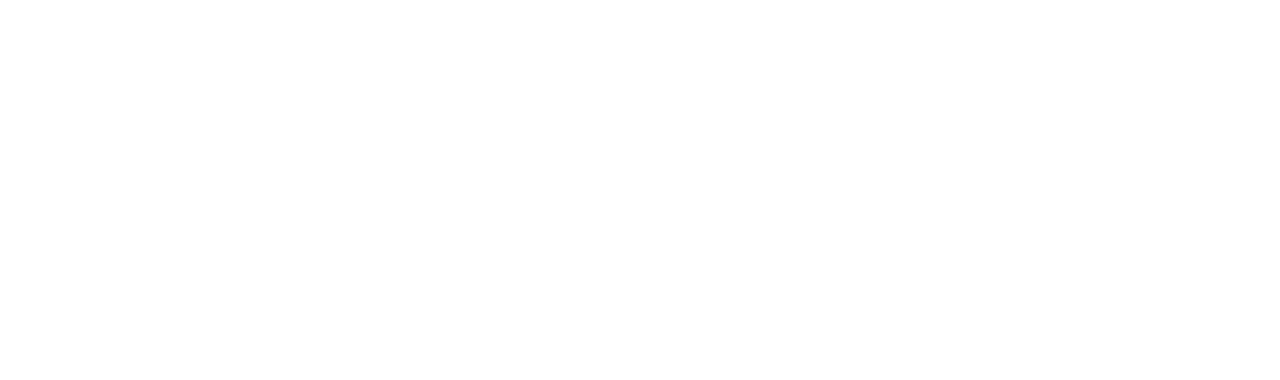
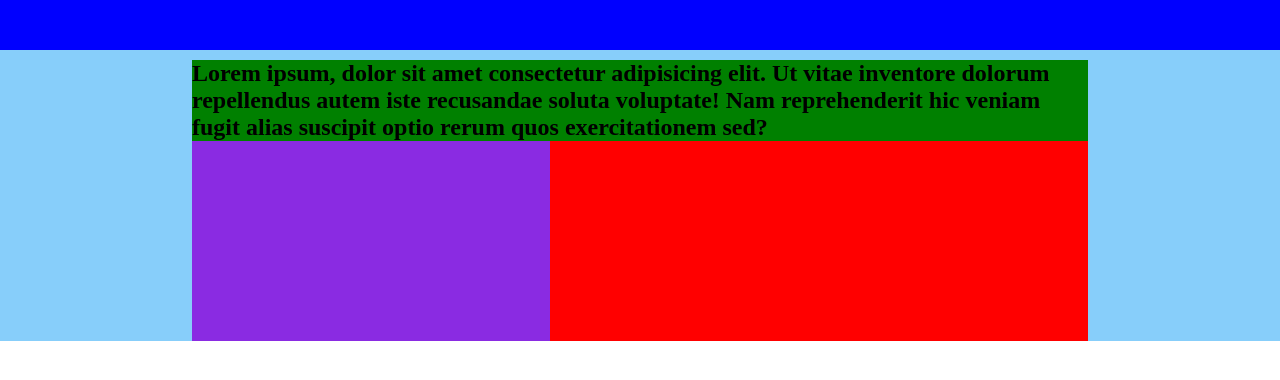
Before and after one commit to LorenzoEmanuele00/htmlcss-dropbox, a plain HTML site: page index.html in a window 1280 px wide. Drawn offline with Linux system fonts and the light colour scheme.

Commit message:
add header and hero

```diff
--- a/css/style.css
+++ b/css/style.css
@@ -9,13 +9,61 @@ img {
     max-width: 100%;
 }
 
+
 /* COMMON */
+.container {
+
+}
+
+.container-hero-foot {
+    width: 70%;
+    margin: 0 auto;
+    background-color: green;
+
+}
+
+.flex {
+    display: flex;
+}
+
+.blue-button {
+
+}
 
 
 /* HEADER */
+header {
+    width: 100%;
+    height: 50px;
+    position: fixed;
+    /* debug */
+    background-color: blue;
+}
+
+
+/* HERO*/
+.hero {
+    padding-top: 60px;
+    background-color: lightskyblue;
+}
+
+.hero-txt{
+    width: 40%;
+    /* debug */
+    min-height: 200px;
+    background-color: blueviolet;
+}
+
+.hero-img {
+    width: 60%;
+    /* debug */
+    min-height: 200px;
+    background-color: red;
+}
 
 
 /* MAIN */
 
 
+
 /* FOOTER */
--- a/index.html
+++ b/index.html
@@ -10,11 +10,23 @@
 
 <body>
 
-    <!-- header -->
-    <!-- /header -->
+    <!-- HEADER -->
+    <header>
 
-    <!-- hero -->
-    <!-- /hero -->
+    </header>
+    <!-- /HEADER -->
+
+    <!-- HERO -->
+    <section class="hero">
+        <div class="container-hero-foot">
+            <h1>Lorem ipsum, dolor sit amet consectetur adipisicing elit. Ut vitae inventore dolorum repellendus autem iste recusandae soluta voluptate! Nam reprehenderit hic veniam fugit alias suscipit optio rerum quos exercitationem sed?</h1>
+            <div class="flex flex-hero">
+                <div class="hero-txt"></div>
+                <div class="hero-img"></div>
+            </div>
+        </div>
+    </section>
+    <!-- /HERO -->
 
     <!-- main -->
     <!-- /main -->
```
